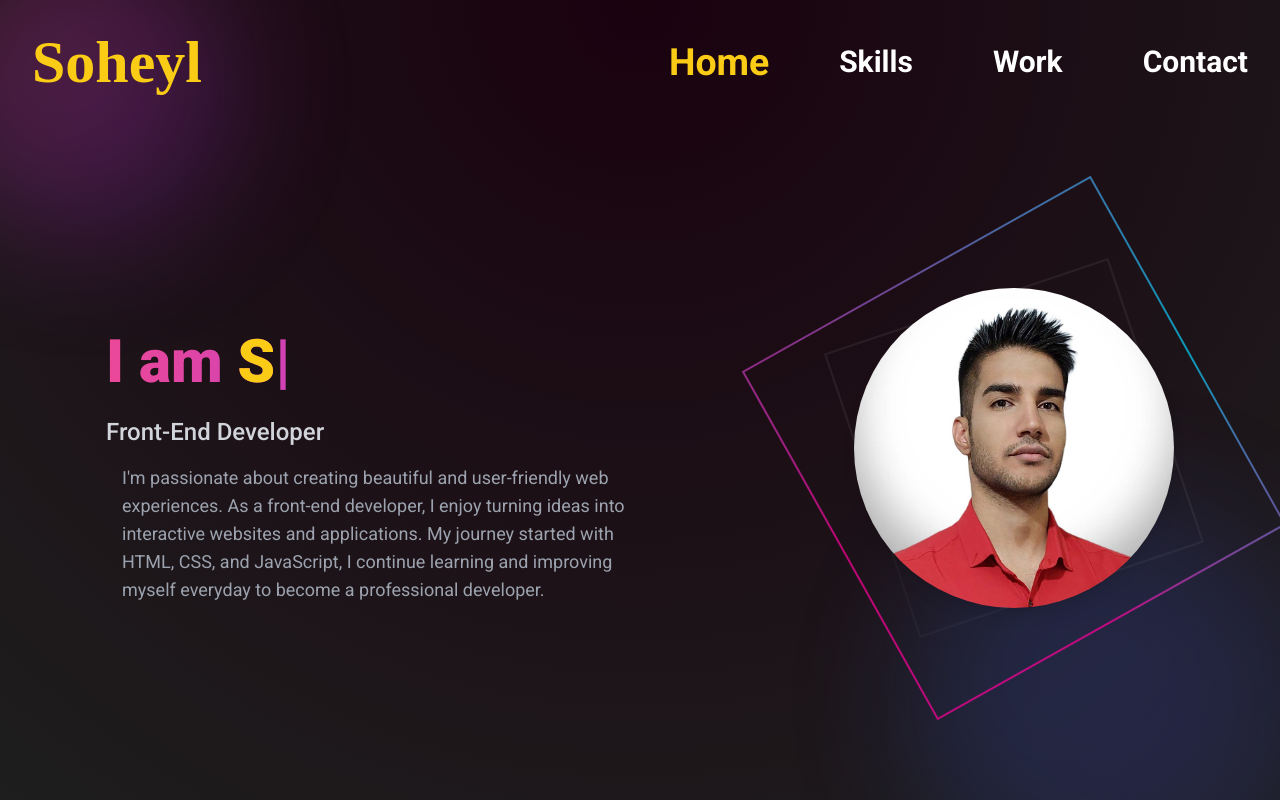
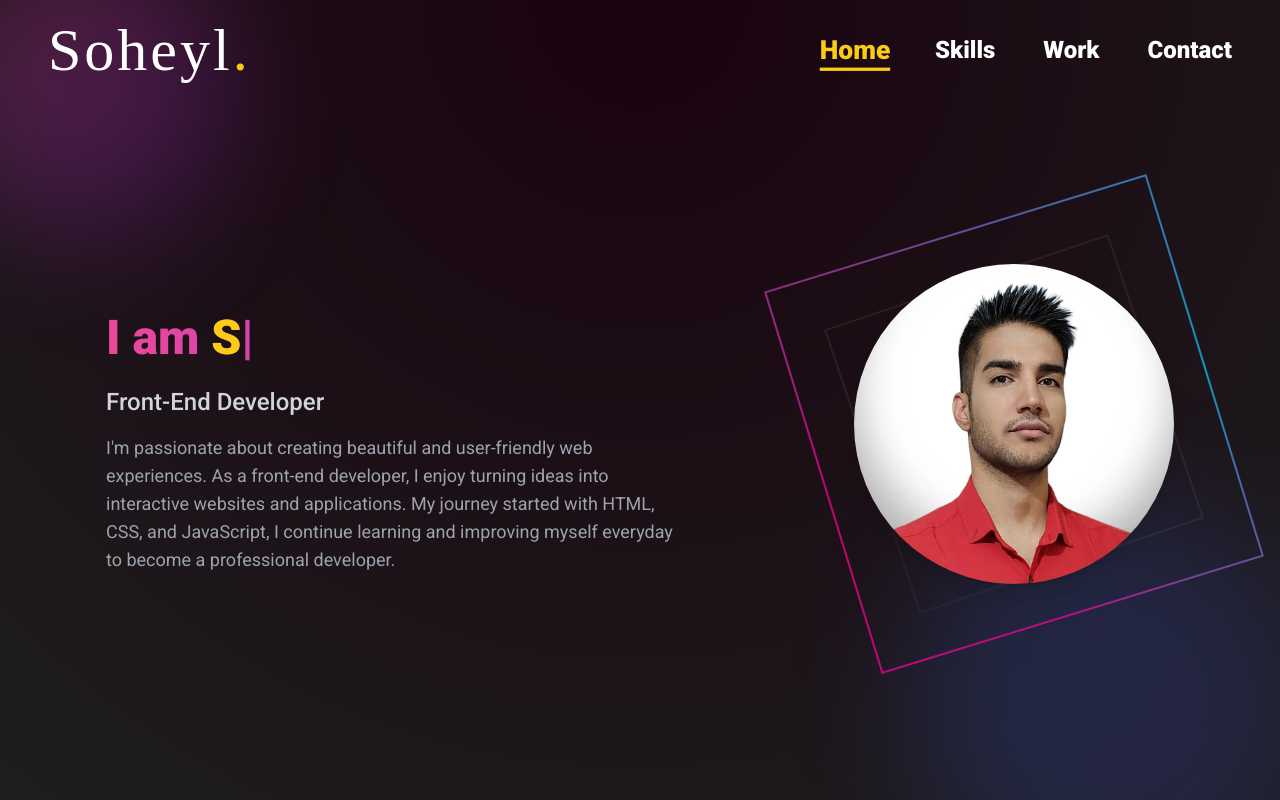
Before and after one commit to SoheylAshena/SoheylAshena.github.io, a React (Vite) app: page / in a window 1280 px wide. Built offline with nearby package versions, Linux system fonts and the light colour scheme; a web font is replaced by a local one.

Commit message:
Super tweaks #1

```diff
--- a/src/App.jsx
+++ b/src/App.jsx
@@ -9,7 +9,6 @@ import Work from "./Components/Work";
 import Contact from "./Components/Contact";
 import data from "./data";
 import Loading from "./Loading";
-import { section } from "framer-motion/client";
 
 const App = () => {
   const [currentSection, setCurrentSection] = useState("Home");
--- a/src/Components/Contact.jsx
+++ b/src/Components/Contact.jsx
@@ -62,7 +62,7 @@ const Contact = () => {
               className="peer w-full rounded-xl border border-gray-700 bg-gray-900 p-4 text-white transition focus:outline-none focus:ring-2 focus:ring-purple-500 focus:ring-offset-2 focus:ring-offset-gray-800"
               type="text"
               name="from_name"
-              placeholder="Fullname"
+              placeholder="Your beautiful name"
               required
             />
           </div>
@@ -72,7 +72,7 @@ const Contact = () => {
               className="peer w-full rounded-xl border border-gray-700 bg-gray-900 p-4 text-white transition focus:outline-none focus:ring-2 focus:ring-purple-500 focus:ring-offset-2 focus:ring-offset-gray-800"
               type="email"
               name="from_email"
-              placeholder="E-mail"
+              placeholder="Your E-mail"
               required
             />
           </div>
@@ -82,7 +82,7 @@ const Contact = () => {
               className="peer w-full rounded-xl border border-gray-700 bg-gray-900 p-4 text-white transition focus:outline-none focus:ring-2 focus:ring-purple-500 focus:ring-offset-2 focus:ring-offset-gray-800"
               name="message"
               rows="6"
-              placeholder="Your message"
+              placeholder="Tell me, I am all ears..."
               required
             ></textarea>
           </div>
--- a/src/Components/Main.jsx
+++ b/src/Components/Main.jsx
@@ -27,9 +27,10 @@ function Main({ data }) {
           transition={{
             duration: 12,
             repeat: Infinity,
-            ease: "easeInOut",
+            ease: "linear",
           }}
         />
+
         <motion.div
           className="absolute h-[300px] w-[300px] rounded-full border-2 border-gray-700/50"
           style={{
@@ -48,7 +49,7 @@ function Main({ data }) {
         <motion.img
           src="pic.jpg"
           alt="Avatar"
-          className="relative z-10 h-80 w-80 rounded-full shadow-lg"
+          className="relative z-10 h-64 w-64 rounded-full shadow-lg md:h-80 md:w-80"
           initial={{ scale: 0 }}
           animate={{ scale: 1 }}
           transition={{ duration: 1, ease: "easeInOut" }}
@@ -58,24 +59,26 @@ function Main({ data }) {
       {/* Content Section */}
       <div className="z-10 order-2 text-center md:order-1 md:text-left">
         <motion.h1
-          className="mb-6 bg-gradient-to-r from-pink-500 to-purple-600 bg-clip-text text-3xl font-extrabold text-transparent sm:text-6xl"
+          className="mb-6 bg-gradient-to-r from-pink-500 to-purple-600 bg-clip-text text-3xl font-extrabold text-transparent md:text-5xl"
           initial={{ opacity: 0, y: -50 }}
           animate={{ opacity: 1, y: 0 }}
           transition={{ duration: 1 }}
         >
           <Typing data={texts} />
         </motion.h1>
+
         <motion.h3
-          className="mb-4 text-xl font-medium text-gray-300 sm:text-2xl"
+          className="mb-4 text-xl font-medium text-gray-300 md:text-2xl"
           initial={{ opacity: 0, y: 20 }}
           animate={{ opacity: 1, y: 0 }}
           transition={{ duration: 1, delay: 0.3 }}
         >
           Front-End Developer
         </motion.h3>
+
         <motion.p
           id="soheyl-desc"
-          className="mx-auto max-w-xl px-4 text-sm text-gray-400 sm:text-lg"
+          className="mx-auto max-w-xl text-sm text-gray-400 md:text-lg"
           initial={{ opacity: 0, y: 20 }}
           animate={{ opacity: 1, y: 0 }}
           transition={{ duration: 1, delay: 0.6 }}
--- a/src/Components/Nav.jsx
+++ b/src/Components/Nav.jsx
@@ -1,5 +1,6 @@
 import { useState } from "react";
 import { MenuIcon, XIcon } from "@heroicons/react/outline";
+import { motion } from "framer-motion";
 
 const Nav = ({ setCurrentSection }) => {
   const [isMobileMenuOpen, setIsMobileMenuOpen] = useState(false);
@@ -12,60 +13,80 @@ const Nav = ({ setCurrentSection }) => {
   const handleLinkClick = (section) => {
     setCurrentSection(section);
     setActiveSection(section);
+    if (window.innerWidth < 768) {
       toggleMobileMenu();
+    }
   };
 
   return (
-    <header className="mx-auto max-w-7xl bg-transparent text-white">
-      <div className="mx-auto flex items-center justify-between p-5 md:p-8">
+    <header className="relative top-0 z-30 bg-transparent text-white">
+      <div className="mx-auto flex max-w-7xl items-center justify-between px-6 py-5 md:px-12">
+        {/* Logo */}
         <div
-          className={`relative z-20 font-Imperial text-4xl font-bold md:text-6xl ${isMobileMenuOpen && window.innerWidth < 768 ? "" : "text-yellow-400"}`}
+          className={`relative z-20 font-Imperial text-5xl tracking-wider transition-all duration-300 hover:text-yellow-400 md:text-6xl`}
         >
-          Soheyl
+          <a href="#home" onClick={() => handleLinkClick("Home")}>
+            Soheyl<span className="text-yellow-400">.</span>
+          </a>
         </div>
 
         {/* Desktop Menu */}
-        <nav className="hidden space-x-20 text-3xl font-bold md:flex">
+        <nav className="hidden space-x-12 text-2xl font-extrabold md:flex">
           {["Home", "Skills", "Work", "Contact"].map((section) => (
             <a
               key={section}
               href={`#${section.toLowerCase()}`}
               onClick={() => handleLinkClick(section)}
-              className={`nav-item ${activeSection === section ? "scale-125 text-yellow-400 transition-all" : ""}`}
+              className={`group relative transition-all duration-300 ${
+                activeSection === section
+                  ? "scale-110 text-yellow-400"
+                  : "hover:text-gray-300"
+              }`}
             >
               {section}
+              <span
+                className={`absolute left-0 top-full h-[3px] w-full origin-center scale-x-0 bg-yellow-400 transition-transform duration-300 group-hover:scale-x-100 ${
+                  activeSection === section ? "scale-x-100" : ""
+                }`}
+              ></span>
             </a>
           ))}
         </nav>
 
         {/* Mobile Menu Button */}
-        <div className="md:hidden">
         <button
           onClick={toggleMobileMenu}
-            className="relative z-20 focus:outline-none"
+          className="relative z-20 focus:outline-none md:hidden"
+          aria-label="Toggle Mobile Menu"
         >
           {isMobileMenuOpen ? (
-              <XIcon className="h-6 w-6" />
+            <XIcon className="h-8 w-8 text-white" />
           ) : (
-              <MenuIcon className="h-6 w-6" />
+            <MenuIcon className="h-8 w-8 text-white" />
           )}
         </button>
-        </div>
       </div>
 
       {/* Mobile Menu */}
       {isMobileMenuOpen && (
-        <div className="fixed top-0 z-10 h-screen w-full bg-gray-700/50 p-4 backdrop-blur-lg md:hidden">
-          <nav className="mt-32 flex flex-col items-center space-y-4 text-2xl font-bold">
-            {["Home", "Skills", "Work", "Contact"].map((section) => (
-              <a
+        <div className="fixed inset-0 z-10 flex h-screen w-full flex-col items-center justify-center bg-black/50 text-center backdrop-blur-xl">
+          <nav className="flex flex-col items-center space-y-12">
+            {["Home", "Skills", "Work", "Contact"].map((section, index) => (
+              <motion.a
                 key={section}
+                initial={{ opacity: 0, translateY: 20 }}
+                animate={{ opacity: 1, translateY: 0 }}
+                transition={{ duration: 0.5, delay: index * 0.2 }}
                 href={`#${section.toLowerCase()}`}
                 onClick={() => handleLinkClick(section)}
-                className={`block ${activeSection === section ? "scale-125 text-yellow-400 transition-all" : ""}`}
+                className={`text-4xl font-extrabold text-white ease-in-out ${
+                  activeSection === section
+                    ? "scale-110 text-yellow-400"
+                    : "h hover:scale-105"
+                }`}
               >
                 {section}
-              </a>
+              </motion.a>
             ))}
           </nav>
         </div>
--- a/src/Components/Skills.jsx
+++ b/src/Components/Skills.jsx
@@ -35,7 +35,7 @@ function Skills({ data }) {
         {data.skills.skill.map((item, index) => (
           <motion.div
             key={item.id}
-            className="group relative flex transform flex-col items-center justify-center rounded-xl border border-white/10 bg-transparent p-6 transition-all duration-300 hover:scale-105 hover:border-pink-500"
+            className="group relative flex transform flex-col items-center justify-center rounded-xl border-2 border-white/10 bg-transparent p-6 transition-all duration-300 hover:scale-105 hover:border-pink-500"
             variants={{
               hidden: { opacity: 0, y: 50 },
               visible: { opacity: 1, y: 0 },
--- a/src/style.css
+++ b/src/style.css
@@ -4,119 +4,20 @@
 
 /* Global */
 html {
-  @apply m-0 box-border bg-black p-0 font-Roboto;
+  @apply m-0 box-border overflow-x-hidden bg-black p-0 font-Roboto;
+  user-select: none;
 }
+
 .container {
   @apply w-full p-5 md:mx-auto md:max-w-7xl;
 }
-/* .title {
-  @apply my-5 text-center text-3xl font-bold md:mx-auto md:my-12 md:max-w-7xl md:text-left md:text-6xl;
-}
-.description {
-  @apply m-5 my-12 text-center font-semibold transition-all hover:-translate-y-1 md:text-xl;
-}
-.distance {
-  @apply h-16 md:h-24;
-} */
 
 /* Background.jsx */
-/* .background {
-  @apply fixed -z-50 h-screen w-full bg-gradient-to-tr from-black to-blue-950;
-} */
-
-/* Main.jsx */
-/* .main-container {
-  @apply flex flex-col md:mt-40 md:flex-row md:justify-between;
-}
-.text-container {
-  @apply order-2 md:order-1;
-}
-.profile-img {
-  @apply relative mx-auto block w-64 rounded-full transition-all hover:scale-105 md:order-2 md:mx-2 md:my-0 md:h-96 md:w-96;
-  > img {
-    @apply rounded-full;
-  }
-}
-.momo {
-  @apply h-[16.3rem] w-[16.3rem] md:h-[24.5rem] md:w-[24.5rem];
-}
-
-.main-title {
-  @apply my-5 text-3xl font-bold transition-all hover:-translate-y-1 md:m-5 md:text-6xl;
-}
-.main-job {
-  @apply my-5 text-2xl font-thin transition-all hover:-translate-y-1 md:m-5 md:text-4xl;
-}
-.main-desc {
-  @apply m-0 my-5 text-justify transition-all hover:-translate-y-1 md:m-5 md:w-[40rem] md:text-xl;
-} */
 
 /* Nav.jsx */
-.nav-item {
-  @apply list-none;
-}
-.active {
-  @apply relative block scale-125 text-yellow-300 transition-all;
-}
 
 /* Skills.jsx */
-/* .skill-container {
-  @apply flex flex-wrap justify-around;
-}
-.software {
-  @apply m-5 flex flex-col items-center transition-all hover:-translate-y-1 md:mx-32 md:my-10;
-  img {
-    @apply h-20 md:h-36;
-  }
-  p {
-    @apply m-2 font-bold md:text-2xl;
-  }
-} */
 
 /* Work.jsx */
-/* .work-container {
-  @apply mx-auto flex max-w-7xl flex-wrap justify-around;
-  > div {
-    @apply my-10 mb-5 flex flex-col items-center rounded-lg bg-blue-950 shadow-lg shadow-blue-950/70 transition-all hover:scale-105;
-    > h4 {
-      @apply p-5 text-2xl font-bold text-white;
-    }
-    > div {
-      @apply flex h-44 justify-center overflow-hidden bg-white md:h-52;
-      > img {
-        @apply w-full;
-      }
-    }
-    > ul {
-      @apply flex w-full;
-      > li {
-        @apply flex w-full;
-        > a {
-          @apply m-2 block w-full rounded-lg p-3 text-center text-xl font-semibold text-white no-underline hover:bg-blue-800;
-        }
-      }
-    }
-  }
-} */
 
 /* Contact.jsx */
-
-/* .form {
-  @apply mx-auto flex flex-col text-blue-950 md:w-[500px];
-}
-.label {
-  @apply mt-[10px] font-bold text-white;
-}
-.input {
-  @apply mt-[5px] rounded-lg border-none p-[10px] outline-none;
-}
-
-.button {
-  @apply mt-[20px] rounded-lg bg-blue-800 p-[10px] text-white;
-}
-.success {
-  @apply mt-3 text-center text-green-400;
-}
-.error {
-  @apply mt-3 text-center text-red-500;
-} */
```
Lines whose indentation alone changed are shown as unchanged.
